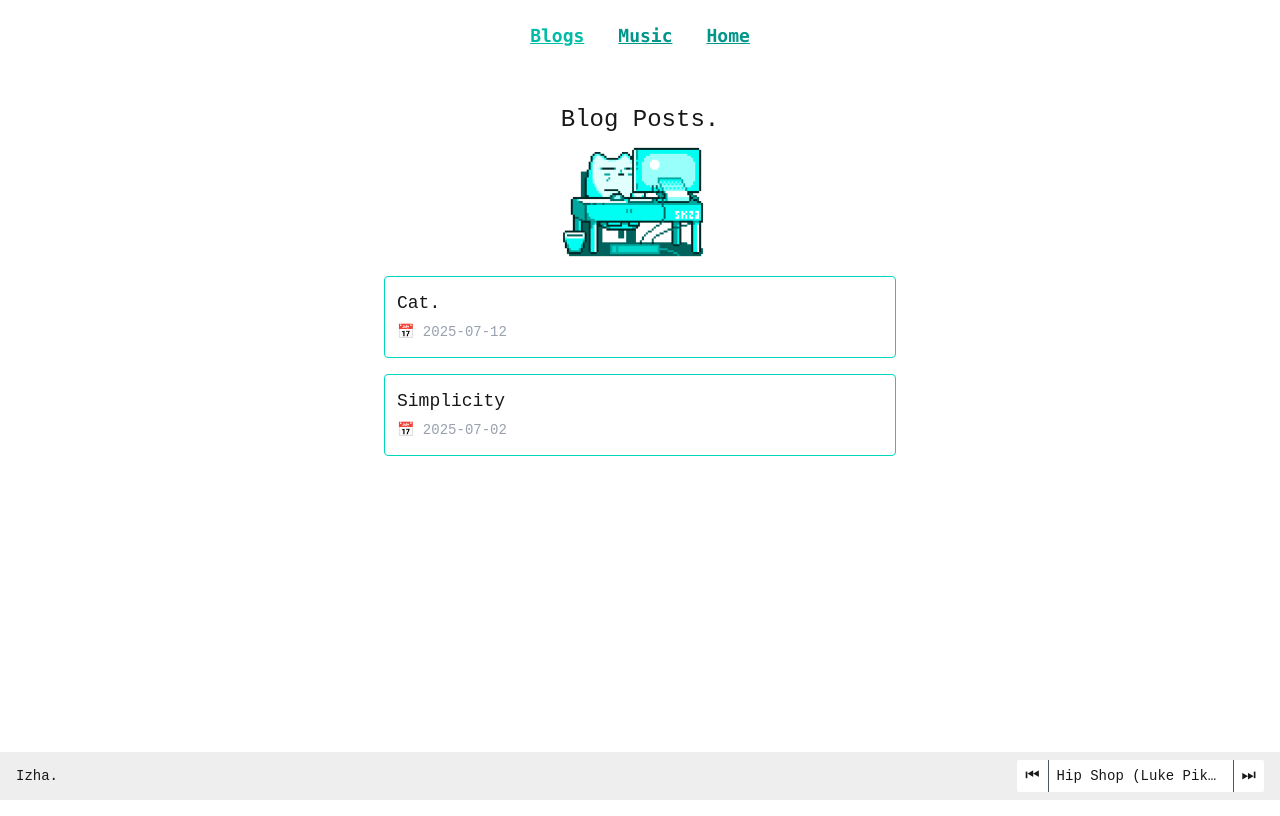
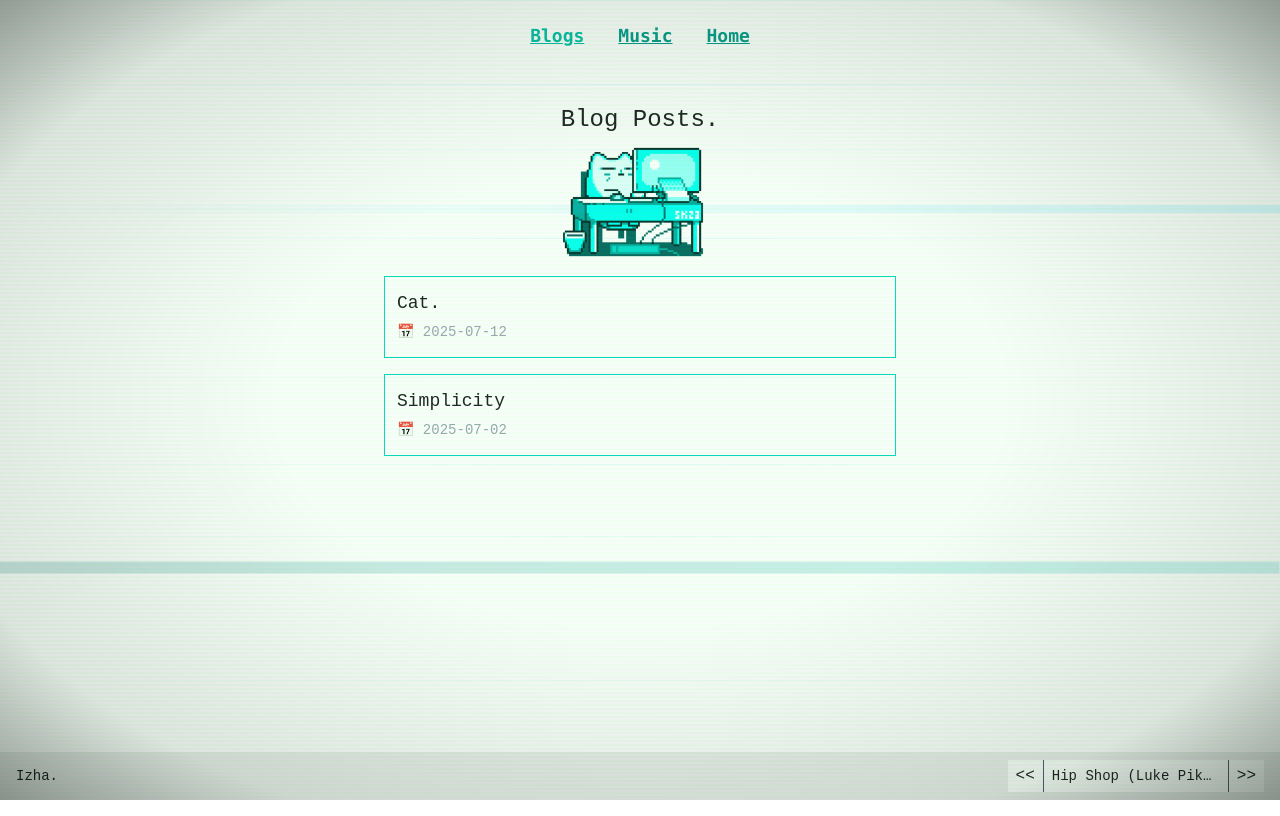
Before and after one commit to justizha/justizha-, a React (Vite) app: page /blog in a window 1280 px wide. Built offline with nearby package versions, Linux system fonts and the light colour scheme; a web font is replaced by a local one.

Commit message:
feat : CRT STYLES

```diff
--- a/src/App.tsx
+++ b/src/App.tsx
@@ -1,8 +1,9 @@
 import MainContent from "./components/MainContent";
+
 
 export default function App() {
   return (
-    <main className="">
+    <main>
       <section className="hero px-4 mt-4">
         <div className="hero-content">
           <div className="sm:max-w-lg max-w-md">
--- a/src/components/Audio.tsx
+++ b/src/components/Audio.tsx
@@ -1,6 +1,7 @@
 /** biome-ignore-all lint/a11y/useButtonType: <> */
 /** biome-ignore-all lint/a11y/useMediaCaption: <> */
 import { useEffect, useRef, useState } from "react";
+
 
 export default function Audio() {
   const Tracks = [
@@ -49,7 +50,7 @@ export default function Audio() {
 
   return (
     <>
-      <div className="flex justify-center items-center  rounded-[2px] bg-base-100">
+      <div className="flex justify-center items-center bg-base-100">
         <button
           onClick={() =>
             setCurrentTrackIndex(
@@ -58,7 +59,7 @@ export default function Audio() {
           }
           className="px-2 py-1  bg-opacity-20   border-r mr-1 border-gray-600"
         >
-          ⏮
+         &lt;&lt;
         </button>
         <p className="text-sm mx-1 w-42 truncate">
           {Tracks[currentTrackIndex].name}
@@ -70,7 +71,7 @@ export default function Audio() {
           }
           className="px-2 py-1  bg-opacity-20 border-l ml-1 border-gray-600"
         >
-          ⏭
+          &gt;&gt;
         </button>
       </div>
 
--- /dev/null
+++ b/src/components/CRTeffects.tsx
@@ -0,0 +1,170 @@
+import type { ReactNode } from "react";
+
+interface CRT {
+  children: ReactNode;
+  className?: string;
+}
+
+export default function CRTWrapper({ children, className = "" }: CRT) {
+  return (
+    <div
+      className={`relative min-h-screen overflow-hidden bg-transparent ${className}`}
+    >
+      {/* Main Content */}
+      <div className="relative z-10">{children}</div>
+
+      {/* CRT Effects Overlay */}
+      <div className="fixed inset-0 pointer-events-none z-50">
+        {/* Scan Lines */}
+        <div
+          className="absolute inset-0"
+          style={{
+            backgroundImage: `repeating-linear-gradient(
+              0deg,
+              transparent,
+              transparent 2px,
+              rgba(0, 255, 0, 0.03) 2px,
+              rgba(0, 255, 0, 0.03) 4px
+            )`,
+          }}
+        />
+
+        <div
+          className="absolute inset-0 bg-base-100/2 mix-blend-screen"
+          style={{ transform: "translateX(-0.5px)" }}
+        />
+        <div
+          className="absolute inset-0 bg-base-100/2  mix-blend-screen"
+          style={{ transform: "translateX(0.5px)" }}
+        />
+
+        {/* Random Static Lines */}
+        <div className="absolute inset-0">
+          {[...Array(12)].map((_, i) => (
+            <div
+              key={i}
+              className="absolute w-full bg-gradient-to-r from-transparent via-cyan-400/20 to-transparent"
+              style={{
+                height: "1px",
+                top: `${i * 8 + Math.sin(i) * 3}%`,
+                opacity: 0.1 + Math.random() * 0.3,
+                animation: `flicker-${i % 3} ${
+                  3 + Math.random() * 2
+                }s infinite`,
+              }}
+            />
+          ))}
+        </div>
+
+        {/* Glitch Bars */}
+        <div
+          className="absolute w-full h-2 bg-gradient-to-r from-magenta-500/15 to-cyan-400/15 mix-blend-screen"
+          style={{
+            top: "25%",
+            animation: "glitch-move 4s infinite",
+            animationTimingFunction: "steps(8, end)",
+          }}
+        />
+        <div
+          className="absolute w-full h-3 bg-gradient-to-r from-teal-700/20 to-teal-500/20 mix-blend-screen"
+          style={{
+            top: "70%",
+            animation: "glitch-move-alt 6s infinite reverse",
+            animationTimingFunction: "steps(12, end)",
+          }}
+        />
+
+        {/* Screen Curvature Vignette */}
+        <div
+          className="absolute inset-0"
+          style={{
+            background: `radial-gradient(ellipse at center,
+              transparent 40%,
+              rgba(0, 0, 0, 0.1) 80%,
+              rgba(0, 0, 0, 0.4) 100%)`,
+          }}
+        />
+
+        {/* Phosphor Glow */}
+        <div className="absolute inset-0 bg-green-500/3 mix-blend-screen" />
+
+        {/* Subtle Screen Reflection */}
+        <div className="absolute inset-0 bg-gradient-to-br from-white/5 via-transparent to-transparent opacity-20" />
+      </div>
+
+      {/* Custom Keyframes */}
+      <style>{`
+        @keyframes glitch-move {
+          0%,
+          100% {
+            transform: translateY(0) scaleX(1);
+          }
+          20% {
+            transform: translateY(-10px) scaleX(0.98);
+          }
+          40% {
+            transform: translateY(10px) scaleX(1.02);
+          }
+          60% {
+            transform: translateY(-5px) scaleX(0.99);
+          }
+          80% {
+            transform: translateY(5px) scaleX(1.01);
+          }
+        }
+
+        @keyframes glitch-move-alt {
+          0%,
+          100% {
+            transform: translateY(0) translateX(0);
+          }
+          25% {
+            transform: translateY(5px) translateX(-2px);
+          }
+          50% {
+            transform: translateY(-8px) translateX(1px);
+          }
+          75% {
+            transform: translateY(3px) translateX(-1px);
+          }
+        }
+
+        @keyframes flicker-0 {
+          0%,
+          100% {
+            opacity: 0.1;
+          }
+          50% {
+            opacity: 0.4;
+          }
+        }
+
+        @keyframes flicker-1 {
+          0%,
+          100% {
+            opacity: 0.2;
+          }
+          30% {
+            opacity: 0.6;
+          }
+          70% {
+            opacity: 0.05;
+          }
+        }
+
+        @keyframes flicker-2 {
+          0%,
+          100% {
+            opacity: 0.15;
+          }
+          25% {
+            opacity: 0.05;
+          }
+          75% {
+            opacity: 0.35;
+          }
+        }
+      `}</style>
+    </div>
+  );
+}
--- a/src/components/MainContent.tsx
+++ b/src/components/MainContent.tsx
@@ -4,16 +4,16 @@ import Contact from "./Contanct";
 
 export default function MainContent() {
   return (
-    <section className="grid place-items-center px-8 gap-3">
+    <section className="grid place-items-center px-8 gap-3 rounded-none">
       <Contact />
       <Link
-        className="btn btn-outline btn-accent  sm:w-lg w-full text-lg"
+        className="btn btn-outline btn-accent  sm:w-lg w-full text-lg rounded-none"
         to={"/music"}
       >
         Music
       </Link>
       <Link
-        className="btn btn-outline btn-accent sm:w-lg w-full text-lg"
+        className="btn btn-outline btn-accent sm:w-lg w-full text-lg rounded-none"
         to={"/blog"}
       >
         Blogs
--- a/src/main.tsx
+++ b/src/main.tsx
@@ -7,6 +7,7 @@ import Blogs from "./pages/Blogs.tsx";
 import Cat from "./pages/blogs/Cat.tsx";
 import Simplicity from "./pages/blogs/Simplicity.tsx";
 import Page from "./pages/Page.tsx";
+import CRTWrapper from "./components/CRTeffects";
 
 const Music = lazy(() => import("./pages/Music.tsx"));
 
@@ -14,6 +15,8 @@ createRoot(
   document.getElementById("root") || document.createElement("div")
 ).render(
   <StrictMode>
+    {" "}
+    <CRTWrapper>
       <BrowserRouter>
         <Routes>
           <Route path="lastfm" element={<Page />} />
@@ -28,5 +31,6 @@ createRoot(
         </Routes>
         <Footer />
       </BrowserRouter>
+    </CRTWrapper>
   </StrictMode>
 );
--- a/src/pages/Blogs.tsx
+++ b/src/pages/Blogs.tsx
@@ -18,14 +18,14 @@ export default function Blogs() {
           </div>
           <Link
             to={"cat"}
-            className="border sm:w-lg w-xs text-lg p-3 border-teal-400 hover:bg-base-200 rounded"
+            className="border sm:w-lg w-xs text-lg p-3 border-teal-400 hover:bg-base-200"
           >
             <p>Cat.</p>
             <span className="text-sm text-gray-400">📅 2025-07-12</span>
           </Link>
           <Link
             to={"simplicity"}
-            className="border sm:w-lg w-xs text-lg p-3 border-teal-400 hover:bg-base-200 rounded"
+            className="border sm:w-lg w-xs text-lg p-3 border-teal-400 hover:bg-base-200"
           >
             <p>Simplicity</p>
             <span className="text-sm text-gray-400">📅 2025-07-02</span>
```
Also changed, not shown: src/pages/Music.tsx (+22 -22 lines). Lines whose indentation alone changed are shown as unchanged.
